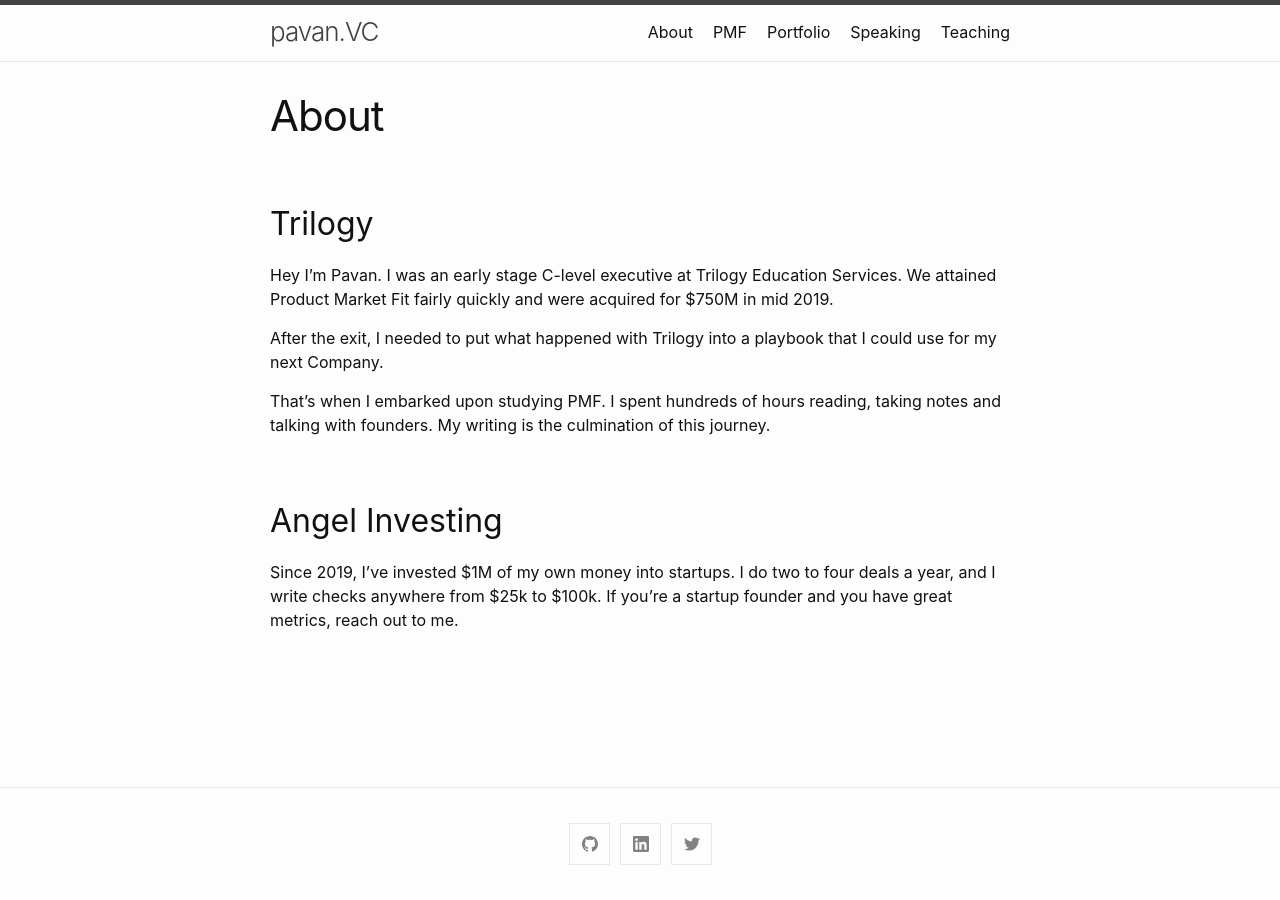
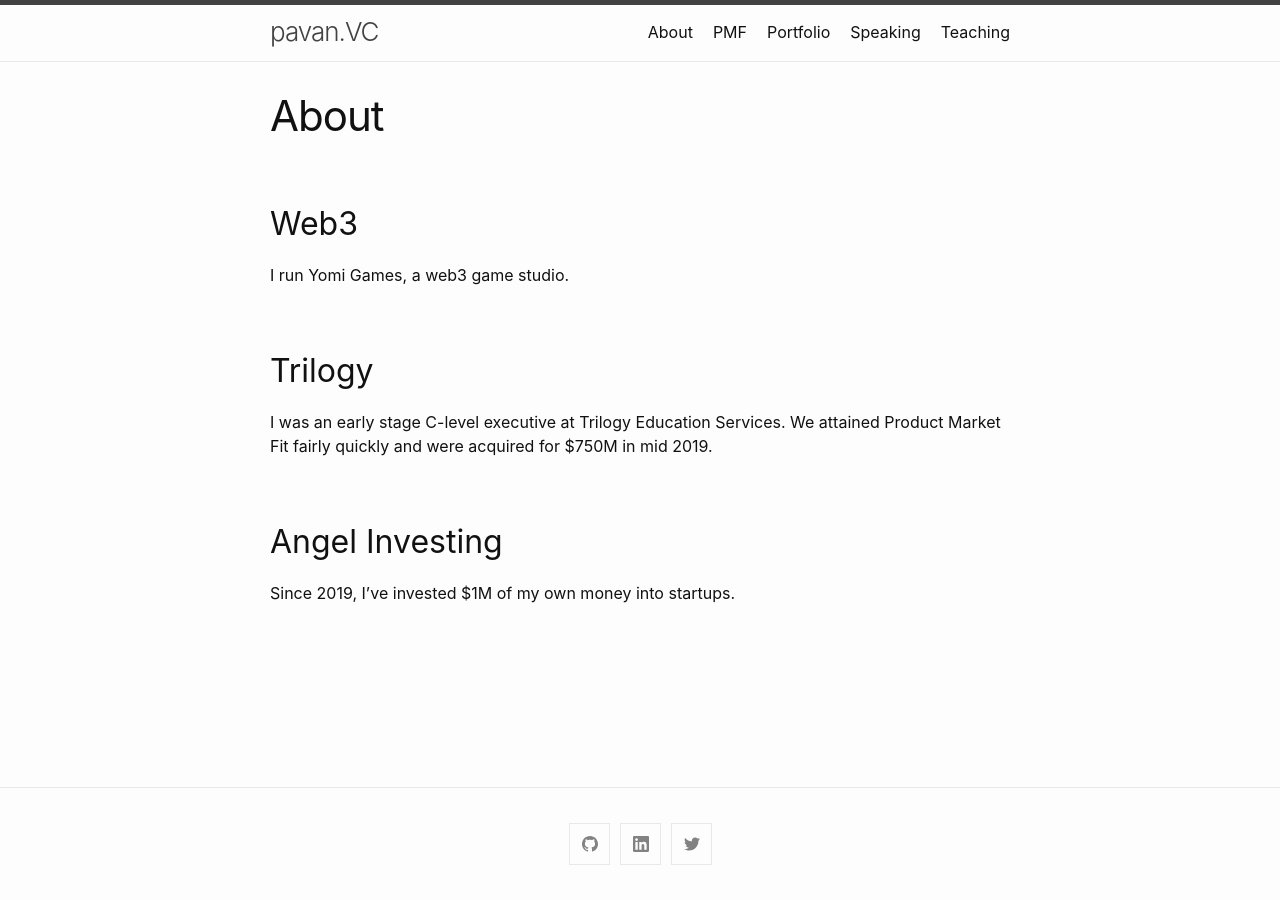
Before and after one commit to katpavan/katpavan.github.io, a Jekyll site: the page built from about.markdown, in a window 1280 px wide. Built offline with Jekyll 4.4.1, drawn with Linux system fonts in a browser that asks for light colours.

Commit message:
Update about.markdown

```diff
--- a/about.markdown
+++ b/about.markdown
@@ -4,14 +4,14 @@ title: About
 permalink: /about/
 ---
 
+## Web3
+
+I run Yomi Games, a web3 game studio.
+
 ## Trilogy
 
-Hey I'm Pavan. I was an early stage C-level executive at Trilogy Education Services. We attained Product Market Fit fairly quickly and were acquired for $750M in mid 2019.
-
-After the exit, I needed to put what happened with Trilogy into a playbook that I could use for my next Company.
-
-That's when I embarked upon studying PMF. I spent hundreds of hours reading, taking notes and talking with founders. My writing is the culmination of this journey.
+I was an early stage C-level executive at Trilogy Education Services. We attained Product Market Fit fairly quickly and were acquired for $750M in mid 2019.
 
 ## Angel Investing
 
-Since 2019, I've invested $1M of my own money into startups. I do two to four deals a year, and I write checks anywhere from $25k to $100k. If you're a startup founder and you have great metrics, reach out to me.
+Since 2019, I've invested $1M of my own money into startups.
```
